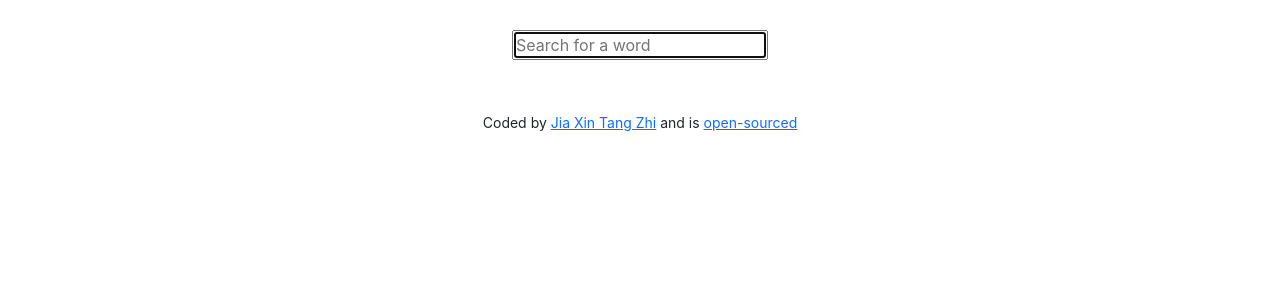
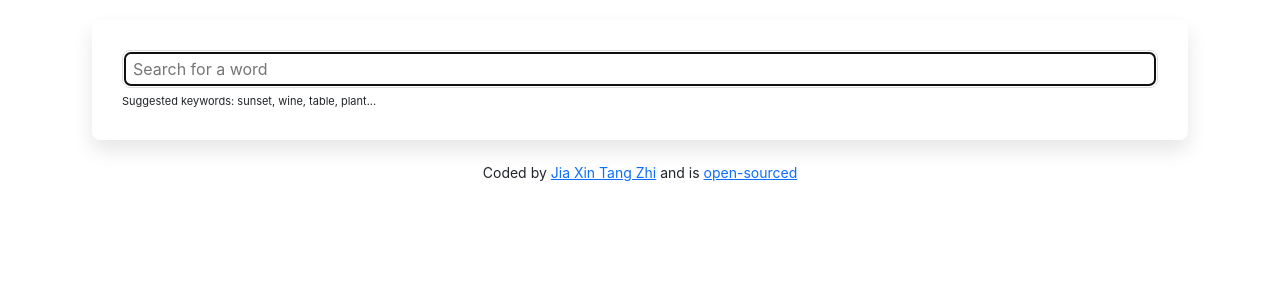
Before and after one commit to jiatangzhi/react-dictionary, a React (Create React App) app: page / in a window 1280 px wide. Shown: the top 300 px of the page. Built offline with nearby package versions, Linux system fonts and the light colour scheme.

Commit message:
styled the application

```diff
--- a/src/Dictionary.css
+++ b/src/Dictionary.css
@@ -1,5 +1,21 @@
-.Dictionary {
-    padding: 30px 0;
-    margin: 0 auto;
-    text-align: center;
+.Dictionary section{
+  background-color: #fff;
+  padding: 30px;
+  margin: 20px 10px;
+  border-radius: 8px;
+  border-radius: 8px;
+  box-shadow: 0 10px 20px rgba(0, 0, 0, 0.1);
 }
+
+.Dictionary input {
+    width: 100%;
+    padding: 6px 10px;
+    color: #333;
+    border: 1px solid #ddd;
+    border-radius: 8px;
+}
+
+.Dictionary .hint {
+    font-size: 11px;
+    margin-top: 5px;
+}
--- a/src/Dictionary.js
+++ b/src/Dictionary.js
@@ -6,29 +6,52 @@ import "./Dictionary.css";
 export default function Dictionary() {
   let [keyword, setKeyword] = useState("");
   let [results, setResults] = useState(null);
+  let [load, setLoaded] = useState(false);
 
   function handleResponse(response) {
     setResults(response.data[0]);
   }
 
-  function search(event) {
-    event.preventDefault();
-
+  function search() {
     // documentation: https://dictionaryapi.dev/
     let apiUrl = `https://api.dictionaryapi.dev/api/v2/entries/en/${keyword}`;
     axios.get(apiUrl).then(handleResponse);
+  }
+
+  function handleSubmit(event) {
+    event.preventDefault();
+    search();
   }
 
   function handleKeywordChange(event) {
     setKeyword(event.target.value);
   }
 
+  function loaded() {
+      setLoaded(true);
+      search();
+  }
+
+  if (loaded) {
     return (
       <div className="Dictionary">
-      <form onSubmit={search}>
-        <input type="search" placeholder="Search for a word" autoFocus={true} onChange={handleKeywordChange} />
+        <section>
+          <form onSubmit={handleSubmit}>
+            <input
+              type="search"
+              placeholder="Search for a word"
+              autoFocus={true}
+              onChange={handleKeywordChange}
+            />
           </form>
+          <div className="hint">
+            Suggested keywords: sunset, wine, table, plant...
+          </div>
+        </section>
         <Results results={results} />
       </div>
     );
+  } else {
+      return load();
   }
+}
--- /dev/null
+++ b/src/Meaning.css
@@ -0,0 +1,11 @@
+.Meaning h3 {
+    font-size: 24px;
+    line-height: 1;
+    font-weight: bold;
+}
+
+.Meaning .example {
+    color: #70757a;
+    font-style: italic;
+    margin-top: 10px;
+}
--- a/src/Meaning.js
+++ b/src/Meaning.js
@@ -1,4 +1,5 @@
 import React from "react";
+import "./Meaning.css";
 import Synonyms from "./Synonyms";
 
 export default function Meaning(props) {
@@ -9,11 +10,12 @@ export default function Meaning(props) {
         return (
           <div key={index}>
             <p>
-              <strong>Definition: </strong>
-              {definition.definition}
-              <br />
-              <strong>Example: </strong>
-              <em>{definition.example}</em>
+              <div className="definition">
+                  {definition.definition}
+              </div>
+              <div className="example">
+                <em>{definition.example}</em>
+              </div>
               <Synonyms synonyms={definition.synonyms} />
             </p>
           </div>
--- /dev/null
+++ b/src/Phonetic.css
@@ -0,0 +1,27 @@
+:root {
+    --main-color:  rgb(189, 147, 228)
+}
+
+.Phonetic {
+    margin: 20px 0;;
+}
+.Phonetic a {
+    border: 2px solid #ddd;
+    color: var(--main-color);
+    font-size: 12px;
+    font-weight: bold;
+    text-decoration: none;
+    padding: 8px 15px;
+    margin-right: 10px;
+    border-radius: 20px;
+    transition: all 150ms ease-in-out;
+}
+.Phonetic a:hover {
+    color: #fff;
+    background-color: var(--main-color);
+}
+
+.Phonetic .text {
+    opacity: 0.5;
+    font-weight: bold;
+}
--- a/src/Phonetic.js
+++ b/src/Phonetic.js
@@ -1,12 +1,13 @@
 import React from "react";
+import "./Phonetic.css";
 
 export default function Phonetic(props) {
     return (
-        <div className="Phonetic">
-            <a href="{props.phonetic.audio}" target="_blank">
-                Listen
-            </a>
-            {props.phonetic.text}
-        </div>
-    )
+      <div className="Phonetic">
+        <a href="{props.phonetic.audio}" target="_blank">
+          Listen
+        </a>
+        <span className="text">{props.phonetic.text}</span>
+      </div>
+    );
 }
--- /dev/null
+++ b/src/Results.css
@@ -0,0 +1,5 @@
+.Results {
+    font-size: 18px;
+    /* font-weight: bold; */
+    line-height: 1;
+}
--- a/src/Results.js
+++ b/src/Results.js
@@ -1,29 +1,33 @@
 import React from "react";
 import Meaning from "./Meaning";
 import Phonetic from "./Phonetic";
+import "./Results.css";
 
 export default function Results(props) {
   if (props.results) {
     return (
       <div className="Results">
-        <h2>{props.results.word}</h2>
-                {props.results.phonetics.map(function(phonetic, index) {
+        <section>
+          <h2>{props.results.word}</h2>
+          {props.results.phonetics.map(function (phonetic, index) {
             return (
               <div key={index}>
                 <Phonetic phonetic={phonetic} />
               </div>
             );
-        })}
+          })}
+        </section>
 
-        {props.results.meanings.map(function(meaning, index) {
-            return <div key={index}>
-                <Meaning meaning={meaning}/>
-            </div>;
+        {props.results.meanings.map(function (meaning, index) {
+          return (
+            <section key={index}>
+              <Meaning meaning={meaning} />
+            </section>
+          );
         })}
       </div>
     );
-  }
-  else {
-      return null;
+  } else {
+    return null;
   }
 }
--- a/src/Synonyms.js
+++ b/src/Synonyms.js
@@ -1,4 +1,5 @@
 import React from "react";
+import "./Synonyms.js";
 
 export default function Synonyms(props) {
   <ul className="Synonyms">
```
Also changed, not shown: src/Synonyms.css (added, +11 -0 lines). Lines whose indentation alone changed are shown as unchanged.
